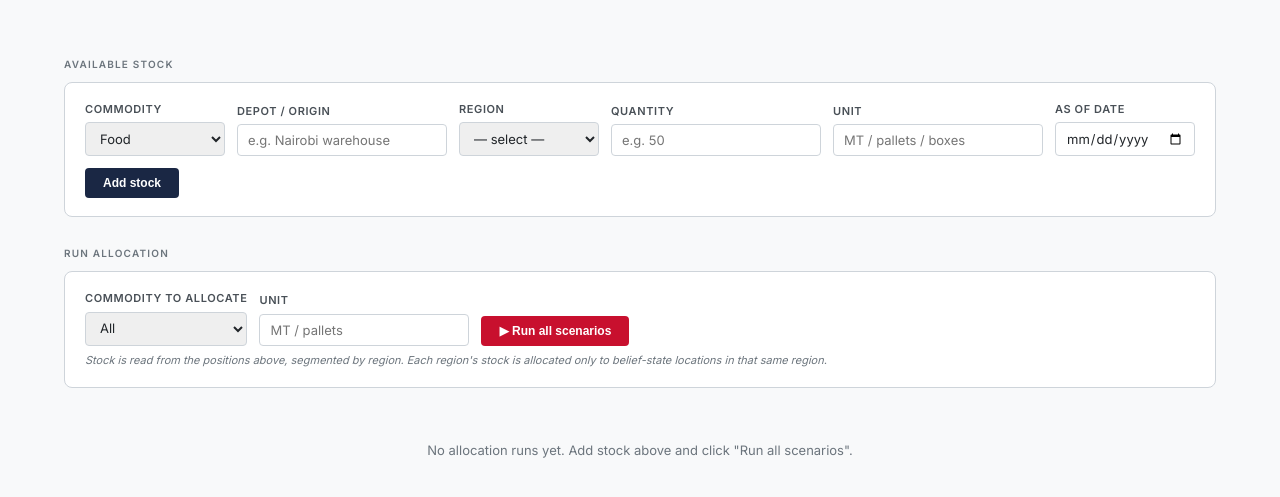
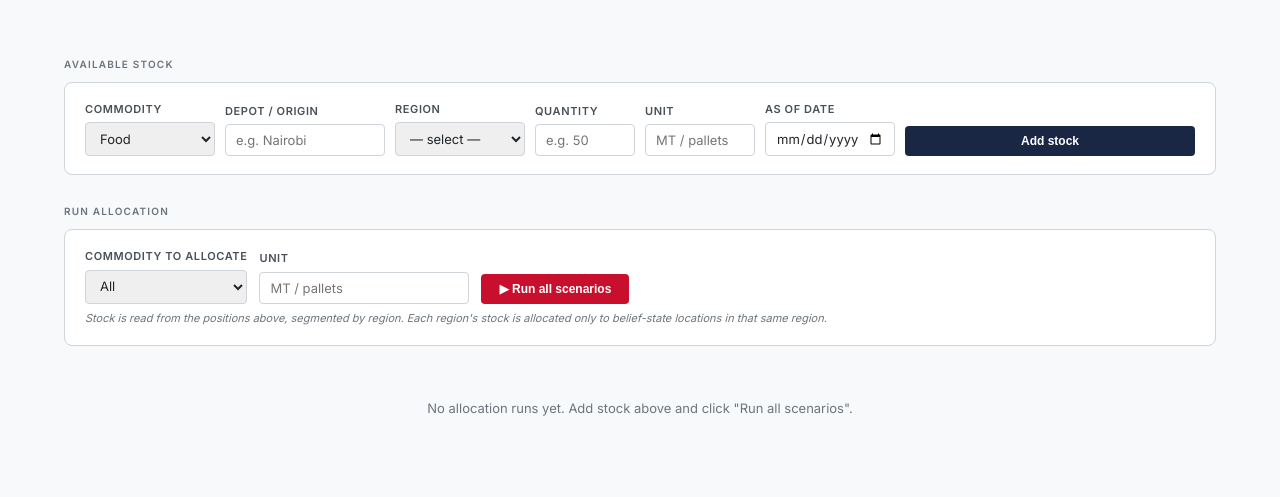
Before and after one commit to kneeraj09/ifrc-sensing-agent, a Flask app: page /allocation in a window 1280 px wide. Shown: the part 75-572 px from the top of the page. Run offline with Flask 3, Linux system fonts and the light colour scheme; data that the repository does not hold is empty.

Commit message:
Fix allocation stock form field alignment using CSS Grid
Replace flex layout with explicit CSS Grid (7 fixed-width columns) so
every label sits directly above its own input and cannot drift. Labels
get white-space:nowrap so they never wrap and shift horizontally.

Also shorten placeholder text for Depot/Origin and Unit fields to
avoid overflow on narrower viewports.

Co-Authored-By: Claude Sonnet 4.6 <noreply@anthropic.com>

```diff
--- a/dashboard/templates/allocation.html
+++ b/dashboard/templates/allocation.html
@@ -26,10 +26,20 @@
     .card { background:var(--white); border:1px solid var(--gray-300); border-radius:8px; margin-bottom:12px; overflow:hidden; }
     .card-header { background:var(--navy); color:var(--white); padding:10px 18px; font-size:11px; font-weight:600; letter-spacing:.8px; text-transform:uppercase; }
     .card-body { padding:18px 20px; }
+    /* Stock form — CSS Grid so every label sits directly above its own input */
+    .stock-form-grid {
+      display: grid;
+      grid-template-columns: 130px 160px 130px 100px 110px 130px auto;
+      gap: 10px;
+      align-items: end;
+    }
+    @media (max-width: 900px) {
+      .stock-form-grid { grid-template-columns: 1fr 1fr 1fr; }
+    }
     .form-row { display:flex; gap:12px; flex-wrap:wrap; align-items:flex-end; }
     .form-field { display:flex; flex-direction:column; gap:4px; }
-    .form-field label { font-size:11px; font-weight:600; text-transform:uppercase; letter-spacing:.6px; color:var(--gray-700); }
-    .form-field input, .form-field select { border:1px solid var(--gray-300); border-radius:4px; padding:7px 10px; font-size:13px; font-family:inherit; color:var(--gray-900); min-width:140px; }
+    .form-field label { font-size:11px; font-weight:600; text-transform:uppercase; letter-spacing:.6px; color:var(--gray-700); white-space:nowrap; }
+    .form-field input, .form-field select { width:100%; border:1px solid var(--gray-300); border-radius:4px; padding:7px 10px; font-size:13px; font-family:inherit; color:var(--gray-900); box-sizing:border-box; }
     .form-field input:focus, .form-field select:focus { outline:none; border-color:var(--navy); }
     .btn { padding:8px 18px; font-size:12px; font-weight:600; border-radius:4px; border:none; cursor:pointer; }
     .btn-navy  { background:var(--navy); color:var(--white); }
@@ -116,7 +126,7 @@
   <div class="card">
     <div class="card-body">
       <form method="POST" action="/allocation/stock">
-        <div class="form-row">
+        <div class="stock-form-grid">
           <div class="form-field">
             <label>Commodity</label>
             <select name="commodity">
@@ -129,7 +139,7 @@
           </div>
           <div class="form-field">
             <label>Depot / Origin</label>
-            <input type="text" name="depot_location" placeholder="e.g. Nairobi warehouse">
+            <input type="text" name="depot_location" placeholder="e.g. Nairobi">
           </div>
           <div class="form-field">
             <label>Region</label>
@@ -151,7 +161,7 @@
           </div>
           <div class="form-field">
             <label>Unit</label>
-            <input type="text" name="unit" placeholder="MT / pallets / boxes">
+            <input type="text" name="unit" placeholder="MT / pallets">
           </div>
           <div class="form-field">
             <label>As of date</label>
```
